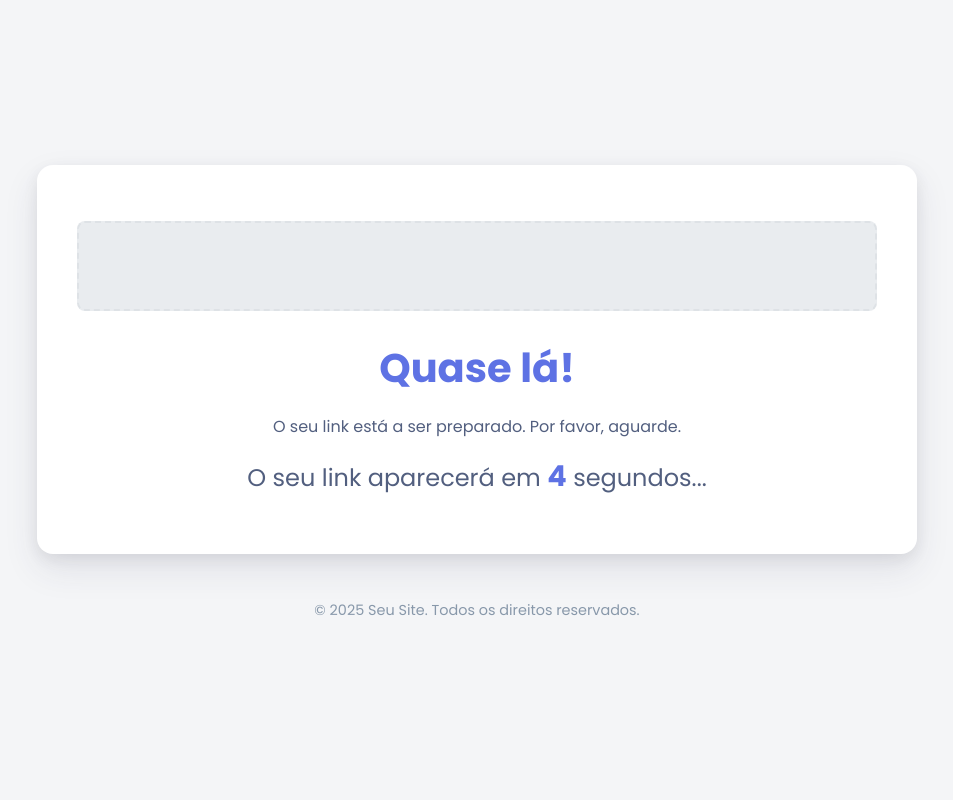
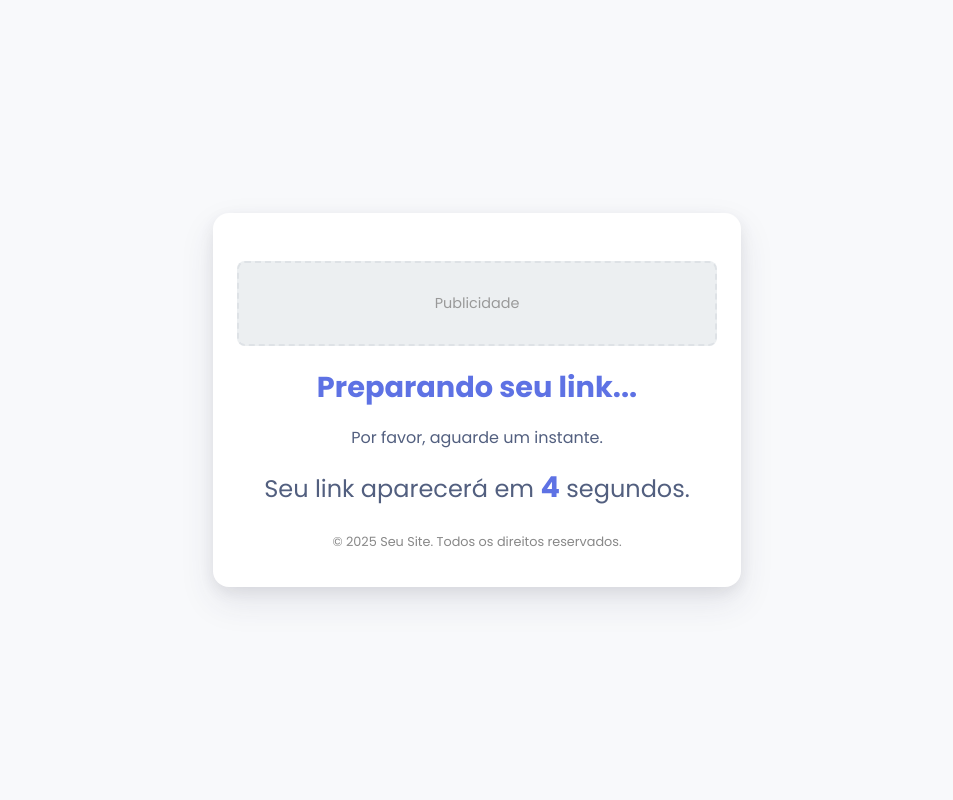
Before and after one commit to ericdimitri2022-design/Projeto_ADS, a Flask app: a page that uses templates/espera.html in a window 1280 px wide. Shown: the whole page, without its empty margins (163-1116 px from the left). Run offline with Flask 3, Linux system fonts and the light colour scheme; some libraries are stand-ins or nearby versions.

Commit message:
Update espera.html

```diff
--- a/templates/espera.html
+++ b/templates/espera.html
@@ -2,52 +2,108 @@
 <html lang="pt-br">
 <head>
     <meta charset="UTF-8">
-    <meta name="viewport" content="width=device-width, initial-scale=1.0">
+    <meta name="viewport" content="width=device-width, initial-scale=1.0, maximum-scale=1.0, user-scalable=no">
     <title>Aguarde...</title>
     <link rel="stylesheet" href="{{ url_for('static', filename='style.css') }}">
+    <style>
+        /* Ajustes adicionais para mobile */
+        body {
+            font-size: 16px;
+            padding: 0;
+            margin: 0;
+            background-color: #f8f9fb;
+        }
+        .container {
+            width: 95%;
+            max-width: 480px;
+            margin: 0 auto;
+            padding: 1.5rem;
+            text-align: center;
+        }
+        h1 {
+            font-size: 1.8rem;
+            color: var(--primary-color, #5e72e4);
+        }
+        .botao-continuar {
+            font-size: 1.1rem;
+            padding: 1rem 2rem;
+        }
+        .ad-placeholder {
+            min-height: 80px;
+            border-radius: 8px;
+            background-color: #eceff1;
+            margin-bottom: 1.2rem;
+            display: flex;
+            align-items: center;
+            justify-content: center;
+            color: #999;
+            font-size: 0.9rem;
+        }
+        .footer {
+            font-size: 0.8rem;
+            margin-top: 1.5rem;
+            color: #888;
+        }
+    </style>
 </head>
 <body>
     <div class="container">
 
-        <div class="ad-placeholder"
-        style="margin-bottom: 1.5rem;">
-           <script>(function(s){s.dataset.zone='10007624',s.src='https://gizokraijaw.net/vignette.min.js'})([document.documentElement, document.body].filter(Boolean).pop().appendChild(document.createElement('script')))</script>
+        <div class="ad-placeholder">
+            <p>Publicidade</p>
+        </div>
 
-            </div>
-
-        <h1>Quase lá!</h1>
-        <p>O seu link está a ser preparado. Por favor, aguarde.</p>
+        <h1>Preparando seu link...</h1>
+        <p>Por favor, aguarde um instante.</p>
 
         <div id="mensagem-espera">
-            O seu link aparecerá em <span id="contador">10</span> segundos...
+            Seu link aparecerá em <span id="contador">10</span> segundos.
         </div>
 
-        <a href="#" class="botao-continuar" id="link-final" style="display: none;">CONTINUAR</a>
+        <a id="botao-continuar" class="botao-continuar" style="display:none;" href="{{ destino_url | safe }}">
+            CONTINUAR
+        </a>
+
+        <div class="footer">
+            <p>© 2025 Seu Site. Todos os direitos reservados.</p>
+        </div>
     </div>
 
-    <div class="footer">
-        <p>© 2025 Seu Site. Todos os direitos reservados.</p>
-    </div>
+    <!-- SCRIPT DO CONTADOR -->
+    <script>
+        let segundos = 10;
+        const contador = document.getElementById('contador');
+        const botao = document.getElementById('botao-continuar');
+        const mensagem = document.getElementById('mensagem-espera');
 
-    <script>
-        const contadorElemento = document.getElementById('contador');
-        const botaoContinuar = document.getElementById('link-final');
-        const mensagemEspera = document.getElementById('mensagem-espera');
-        const urlDestino = "{{ destino_url | safe }}";
-        let tempoRestante = 10;
+        const timer = setInterval(() => {
+            segundos--;
+            contador.textContent = segundos;
 
-        const intervalo = setInterval(() => {
-            tempoRestante--;
-            contadorElemento.textContent = tempoRestante;
-            if (tempoRestante <= 0) {
-                clearInterval(intervalo);
-                mensagemEspera.style.display = 'none';
-                botaoContinuar.style.display = 'inline-block';
-                botaoContinuar.href = urlDestino;
+            if (segundos <= 0) {
+                clearInterval(timer);
+                mensagem.style.display = 'none';
+                botao.style.display = 'inline-block';
             }
         }, 1000);
     </script>
 
-    <script src="https://fpyf8.com/88/tag.min.js" data-zone="176571" async data-cfasync="false"></script>
-    </body>
-</html>
+    <!-- ======================= -->
+<!--  MONETAG MOBILE COMBO   -->
+<!-- ======================= -->
+
+<!-- Banner / native ads -->
+<script async src="https://fpyf8.com/88/tag.min.js"
+    data-zone="176571"
+    data-cfasync="false"></script>
+
+<!-- Interstitial secundário (carrega após 3s para não travar contador) -->
+<script>
+    setTimeout(() => {
+        const s = document.createElement('script');
+        s.src = "https://fenoofaussut.net/act/files/tag.min.js?z=10008048";
+        s.async = true;
+        s.setAttribute('data-cfasync', 'false');
+        document.body.appendChild(s);
+    }, 3000);
+</script>
```
